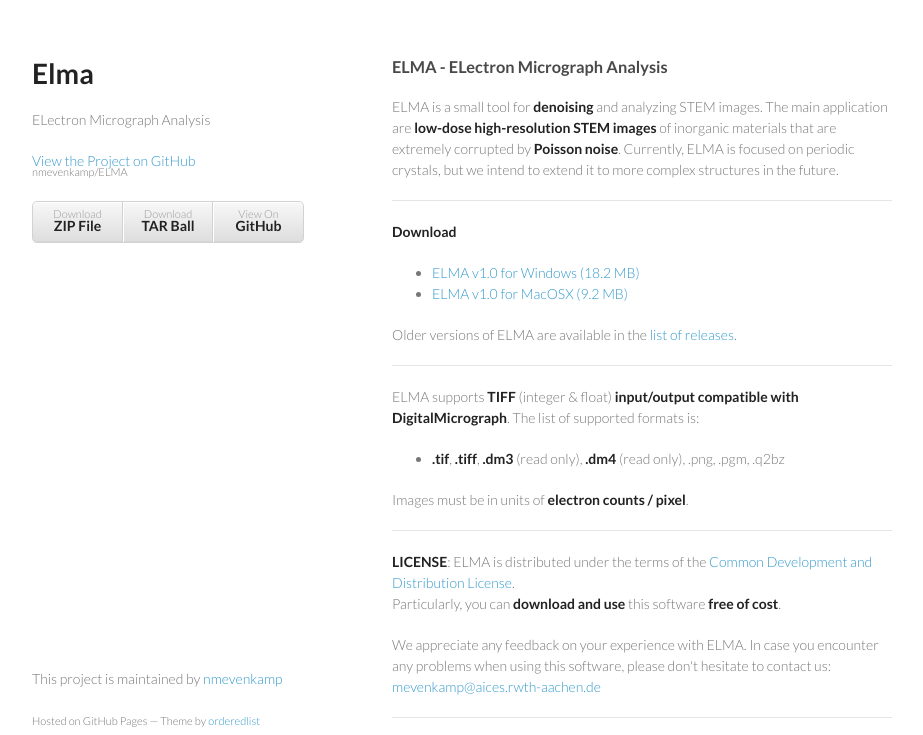
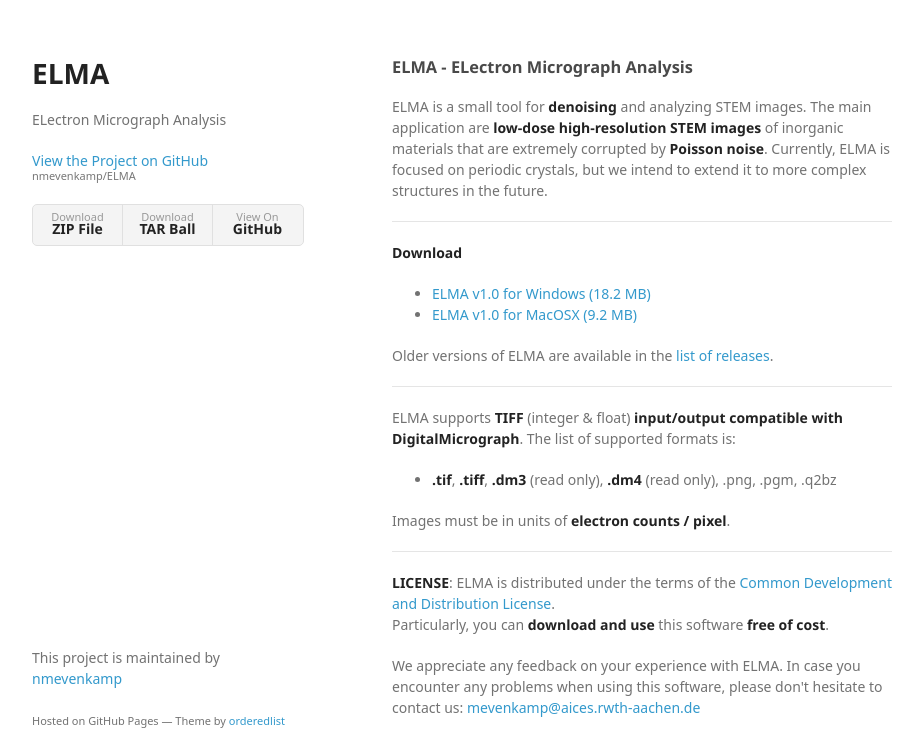
Before and after one commit to nmevenkamp/ELMA, a plain HTML site: page index.html in a window 1280 px wide. Shown: the top 735 px of the page, without its empty margins (178-1101 px from the left). Drawn offline with Linux system fonts and the light colour scheme; a web font is replaced by a local one.

Commit message:
Create gh-pages branch via GitHub

```diff
--- a/index.html
+++ b/index.html
@@ -3,11 +3,11 @@
   <head>
     <meta charset="utf-8">
     <meta http-equiv="X-UA-Compatible" content="chrome=1">
-    <title>Elma by nmevenkamp</title>
+    <title>ELMA by nmevenkamp</title>
 
     <link rel="stylesheet" href="stylesheets/styles.css">
     <link rel="stylesheet" href="stylesheets/github-light.css">
-    <meta name="viewport" content="width=device-width, initial-scale=1, user-scalable=no">
+    <meta name="viewport" content="width=device-width">
     <!--[if lt IE 9]>
     <script src="//html5shiv.googlecode.com/svn/trunk/html5.js"></script>
     <![endif]-->
@@ -15,7 +15,7 @@
   <body>
     <div class="wrapper">
       <header>
-        <h1>Elma</h1>
+        <h1>ELMA</h1>
         <p>ELectron Micrograph Analysis</p>
 
         <p class="view"><a href="https://github.com/nmevenkamp/ELMA">View the Project on GitHub <small>nmevenkamp/ELMA</small></a></p>
@@ -29,7 +29,7 @@
       </header>
       <section>
         <h3>
-<a id="elma---electron-micrograph-analysis" class="anchor" href="#elma---electron-micrograph-analysis" aria-hidden="true"><span class="octicon octicon-link"></span></a>ELMA - ELectron Micrograph Analysis</h3>
+<a id="elma---electron-micrograph-analysis" class="anchor" href="#elma---electron-micrograph-analysis" aria-hidden="true"><span aria-hidden="true" class="octicon octicon-link"></span></a>ELMA - ELectron Micrograph Analysis</h3>
 
 <p>ELMA is a small tool for <strong>denoising</strong> and analyzing STEM images. The main application are <strong>low-dose high-resolution STEM images</strong> of inorganic materials that are extremely corrupted by <strong>Poisson noise</strong>. Currently, ELMA is focused on periodic crystals, but we intend to extend it to more complex structures in the future.</p>
 
--- a/stylesheets/styles.css
+++ b/stylesheets/styles.css
@@ -1,10 +1,65 @@
-@import url(https://fonts.googleapis.com/css?family=Lato:300italic,700italic,300,700);
+@font-face {
+  font-family: 'Noto Sans';
+  font-weight: 400;
+  font-style: normal;
+  src: url('../fonts/Noto-Sans-regular/Noto-Sans-regular.eot');
+  src: url('../fonts/Noto-Sans-regular/Noto-Sans-regular.eot?#iefix') format('embedded-opentype'),
+       local('Noto Sans'),
+       local('Noto-Sans-regular'),
+       url('../fonts/Noto-Sans-regular/Noto-Sans-regular.woff2') format('woff2'),
+       url('../fonts/Noto-Sans-regular/Noto-Sans-regular.woff') format('woff'),
+       url('../fonts/Noto-Sans-regular/Noto-Sans-regular.ttf') format('truetype'),
+       url('../fonts/Noto-Sans-regular/Noto-Sans-regular.svg#NotoSans') format('svg');
+}
+
+@font-face {
+  font-family: 'Noto Sans';
+  font-weight: 700;
+  font-style: normal;
+  src: url('../fonts/Noto-Sans-700/Noto-Sans-700.eot');
+  src: url('../fonts/Noto-Sans-700/Noto-Sans-700.eot?#iefix') format('embedded-opentype'),
+       local('Noto Sans Bold'),
+       local('Noto-Sans-700'),
+       url('../fonts/Noto-Sans-700/Noto-Sans-700.woff2') format('woff2'),
+       url('../fonts/Noto-Sans-700/Noto-Sans-700.woff') format('woff'),
+       url('../fonts/Noto-Sans-700/Noto-Sans-700.ttf') format('truetype'),
+       url('../fonts/Noto-Sans-700/Noto-Sans-700.svg#NotoSans') format('svg');
+}
+
+@font-face {
+  font-family: 'Noto Sans';
+  font-weight: 400;
+  font-style: italic;
+  src: url('../fonts/Noto-Sans-italic/Noto-Sans-italic.eot');
+  src: url('../fonts/Noto-Sans-italic/Noto-Sans-italic.eot?#iefix') format('embedded-opentype'),
+       local('Noto Sans Italic'),
+       local('Noto-Sans-italic'),
+       url('../fonts/Noto-Sans-italic/Noto-Sans-italic.woff2') format('woff2'),
+       url('../fonts/Noto-Sans-italic/Noto-Sans-italic.woff') format('woff'),
+       url('../fonts/Noto-Sans-italic/Noto-Sans-italic.ttf') format('truetype'),
+       url('../fonts/Noto-Sans-italic/Noto-Sans-italic.svg#NotoSans') format('svg');
+}
+
+@font-face {
+  font-family: 'Noto Sans';
+  font-weight: 700;
+  font-style: italic;
+  src: url('../fonts/Noto-Sans-700italic/Noto-Sans-700italic.eot');
+  src: url('../fonts/Noto-Sans-700italic/Noto-Sans-700italic.eot?#iefix') format('embedded-opentype'),
+       local('Noto Sans Bold Italic'),
+       local('Noto-Sans-700italic'),
+       url('../fonts/Noto-Sans-700italic/Noto-Sans-700italic.woff2') format('woff2'),
+       url('../fonts/Noto-Sans-700italic/Noto-Sans-700italic.woff') format('woff'),
+       url('../fonts/Noto-Sans-700italic/Noto-Sans-700italic.ttf') format('truetype'),
+       url('../fonts/Noto-Sans-700italic/Noto-Sans-700italic.svg#NotoSans') format('svg');
+}
 
 body {
+  background-color: #fff;
   padding:50px;
-  font:14px/1.5 Lato, "Helvetica Neue", Helvetica, Arial, sans-serif;
-  color:#777;
-  font-weight:300;
+  font: 14px/1.5 "Noto Sans", "Helvetica Neue", Helvetica, Arial, sans-serif;
+  color:#727272;
+  font-weight:400;
 }
 
 h1, h2, h3, h4, h5, h6 {
@@ -34,15 +89,22 @@ h3, h4, h5, h6 {
 
 a {
   color:#39c;
-  font-weight:400;
   text-decoration:none;
+}
+
+a:hover {
+  color:#069;
 }
 
 a small {
   font-size:11px;
   color:#777;
-  margin-top:-0.6em;
+  margin-top:-0.3em;
   display:block;
+}
+
+a:hover small {
+  color:#777;
 }
 
 .wrapper {
@@ -58,7 +120,7 @@ blockquote {
 }
 
 code, pre {
-  font-family:Monaco, Bitstream Vera Sans Mono, Lucida Console, Terminal;
+  font-family:Monaco, Bitstream Vera Sans Mono, Lucida Console, Terminal, Consolas, Liberation Mono, DejaVu Sans Mono, Courier New, monospace;
   color:#333;
   font-size:12px;
 }
@@ -99,33 +161,32 @@ header {
   width:270px;
   float:left;
   position:fixed;
+  -webkit-font-smoothing:subpixel-antialiased;
 }
 
 header ul {
   list-style:none;
   height:40px;
-
   padding:0;
-
-  background: #eee;
-  background: -moz-linear-gradient(top, #f8f8f8 0%, #dddddd 100%);
-  background: -webkit-gradient(linear, left top, left bottom, color-stop(0%,#f8f8f8), color-stop(100%,#dddddd));
-  background: -webkit-linear-gradient(top, #f8f8f8 0%,#dddddd 100%);
-  background: -o-linear-gradient(top, #f8f8f8 0%,#dddddd 100%);
-  background: -ms-linear-gradient(top, #f8f8f8 0%,#dddddd 100%);
-  background: linear-gradient(top, #f8f8f8 0%,#dddddd 100%);
-
+  background: #f4f4f4;
   border-radius:5px;
-  border:1px solid #d2d2d2;
-  box-shadow:inset #fff 0 1px 0, inset rgba(0,0,0,0.03) 0 -1px 0;
+  border:1px solid #e0e0e0;
   width:270px;
 }
 
 header li {
   width:89px;
   float:left;
-  border-right:1px solid #d2d2d2;
+  border-right:1px solid #e0e0e0;
   height:40px;
+}
+
+header li:first-child a {
+  border-radius:5px 0 0 5px;
+}
+
+header li:last-child a {
+  border-radius:0 5px 5px 0;
 }
 
 header ul a {
@@ -135,17 +196,20 @@ header ul a {
   display:block;
   text-align:center;
   padding-top:6px;
-  height:40px;
+  height:34px;
+}
+
+header ul a:hover {
+  color:#999;
+}
+
+header ul a:active {
+  background-color:#f0f0f0;
 }
 
 strong {
   color:#222;
   font-weight:700;
-}
-
-header ul li + li {
-  width:88px;
-  border-left:1px solid #fff;
 }
 
 header ul li + li + li {
@@ -181,6 +245,7 @@ footer {
   float:left;
   position:fixed;
   bottom:50px;
+  -webkit-font-smoothing:subpixel-antialiased;
 }
 
 @media print, screen and (max-width: 960px) {
@@ -242,7 +307,11 @@ footer {
   }
 
   header ul {
-    display:none;
+    width:99%;
+  }
+
+  header li, header ul li + li + li {
+    width:33%;
   }
 }
 
```
Also changed, not shown: params.json (+1 -1 lines).
